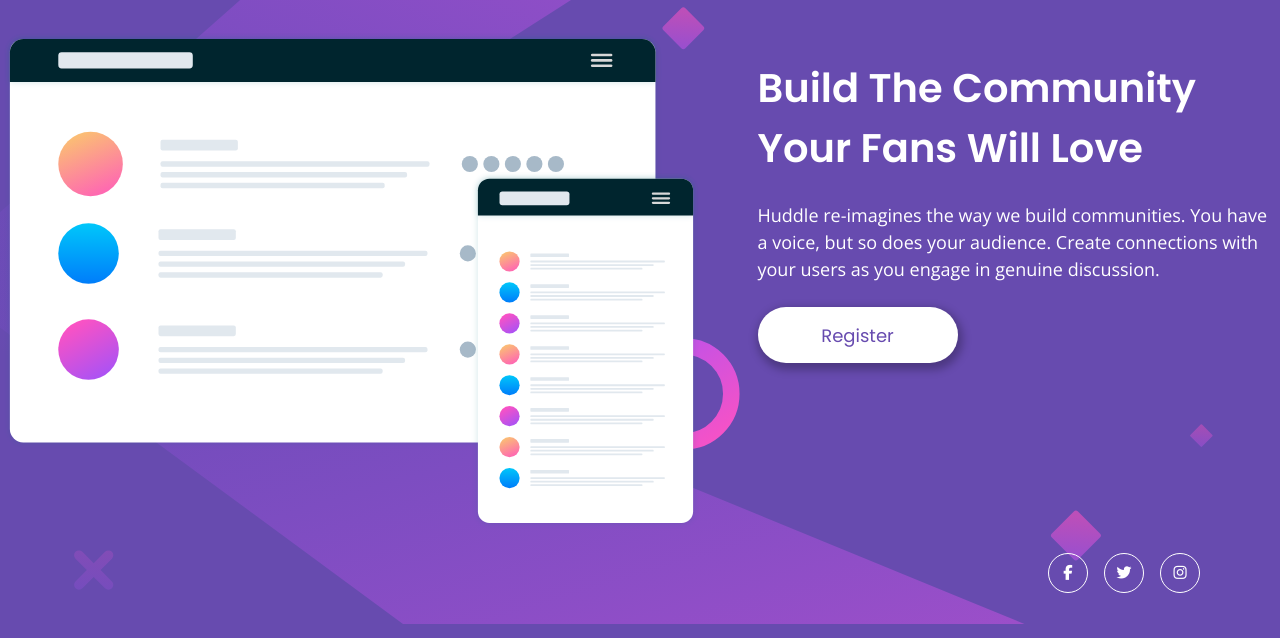
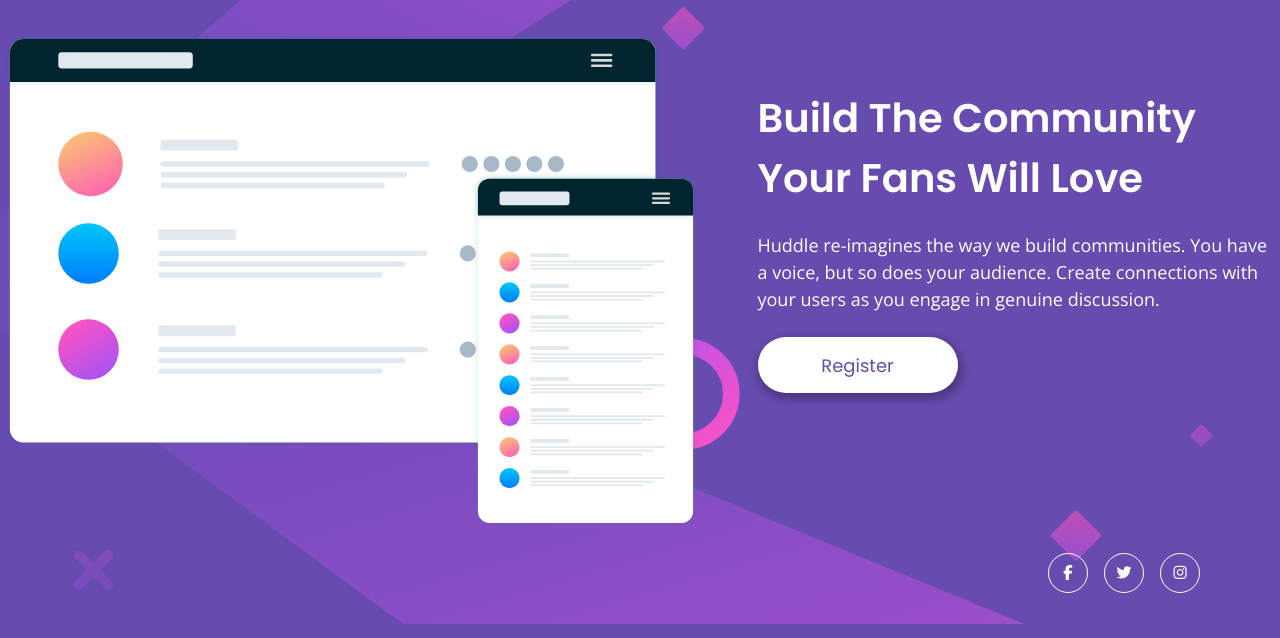
Before and after one commit to Kristina225/Frontend-Mentor-Project-Newbie---huddle-landing-page-with-single-intro-section, a plain HTML site: page index.html in a window 1280 px wide. Shown: the part 162-800 px from the top of the page. Drawn offline with nearby package versions, Linux system fonts and the light colour scheme.

Commit message:
change margins

```diff
--- a/style.css
+++ b/style.css
@@ -160,7 +160,6 @@ footer {
     .content {
         margin-top: 0;
         max-width: 52rem;
-        transform: translateY(-3rem);
     }
 
     .content__title {
```
